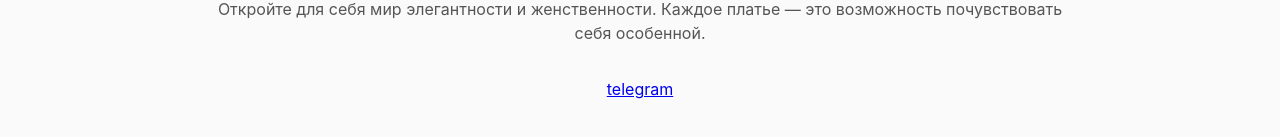
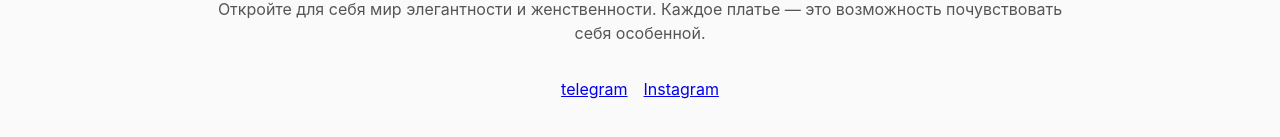
Before and after one commit to tansan999/Mini-Post-Magthine, a React (Vite) app: page / in a window 1280 px wide. Shown: the part 1596-1733 px from the top of the page. Built offline with nearby package versions, Linux system fonts and the light colour scheme.

Commit message:
я добаиль сылку инстограм Диора

```diff
--- a/src/Components/UniqueStyle.jsx
+++ b/src/Components/UniqueStyle.jsx
@@ -20,7 +20,9 @@ const UniqueStyle = () => {
         </Typography>
         <Stack direction="row" spacing={2} justifyContent="center">
           <a href="https://t.me/mylifelikeeasy">telegram</a>
-
+          <a href="https://www.instagram.com/v_dior_v?igsh=MTJzeTJpc3VicDAzbQ==">
+            Instagram
+          </a>
         </Stack>
       </Container>
     </Box>
```
